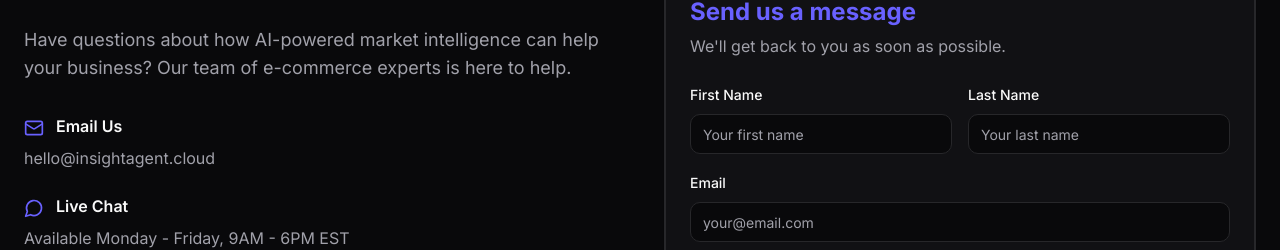
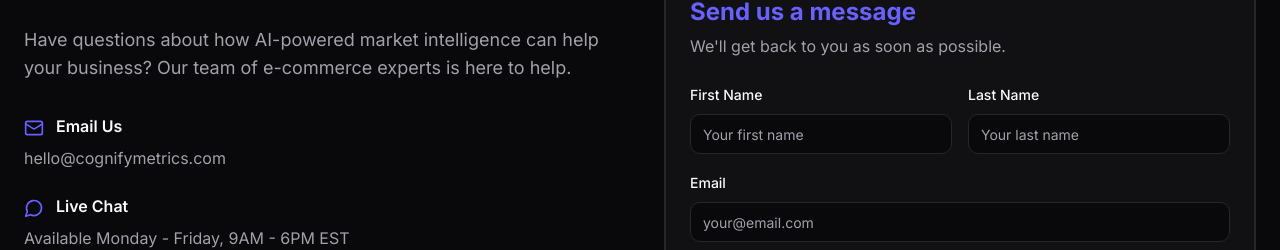
Before and after one commit to oni-biocare/cognify-landing-page, a Next.js app: page / in a window 1280 px wide. Shown: the part 8331-8581 px from the top of the page. Built offline with nearby package versions, Linux system fonts and the light colour scheme.

Commit message:
Update branding across the application: change URLs, email addresses, and logo alt text from Insight Agent to Cognify Metrics for consistency.

```diff
--- a/src/app/page.tsx
+++ b/src/app/page.tsx
@@ -22,7 +22,7 @@ export const metadata = {
   ],
   openGraph: {
     type: "website",
-    url: "https://insightagent.cloud",
+    url: "https://cognifymetrics.com",
     title: "Cognify Metrics - AI-Powered Market Intelligence for E-commerce",
     description: "Transform your e-commerce business with AI-powered trend analysis, keyword optimization, and predictive market intelligence. Trusted by 1000+ e-commerce businesses.",
     images: [
@@ -36,7 +36,7 @@ export const metadata = {
   },
   twitter: {
     card: "summary_large_image",
-    site: "@InsightAgentAI",
+    site: "@CognifyMetrics",
     title: "Cognify Metrics - AI Market Intelligence for E-commerce",
     description: "Discover trending products before your competitors with AI-powered market intelligence. Join 1000+ successful e-commerce businesses.",
     images: ["/twitter-card.jpg"],
--- a/src/components/layout/navbar.tsx
+++ b/src/components/layout/navbar.tsx
@@ -166,7 +166,7 @@ export const Navbar = () => {
               <div className="grid w-[800px] grid-cols-2 gap-5 p-4">
                 <Image
                   src="/onibiocare-logo-full.png"
-                  alt="Insight Agent Logo"
+                  alt="Cognify Metrics Logo"
                   className="h-full w-full rounded-md object-cover"
                   width={800}
                   height={800}
--- a/src/components/layout/sections/contact.tsx
+++ b/src/components/layout/sections/contact.tsx
@@ -111,7 +111,7 @@ export const ContactSection = () => {
                 <Mail className="w-5 h-5 text-primary mt-1" />
                 <div className="font-semibold">Email Us</div>
               </div>
-              <div className="text-muted-foreground">hello@insightagent.cloud</div>
+              <div className="text-muted-foreground">hello@cognifymetrics.com</div>
             </div>
 
             <div>
--- a/src/content/authors/ai-team.json
+++ b/src/content/authors/ai-team.json
@@ -3,7 +3,7 @@
   "avatar": "/images/avatars/ai-team.png",
   "bio": "Market Intelligence Specialists",
   "social": {
-    "twitter": "https://twitter.com/insightagentcloud",
-    "linkedin": "https://linkedin.com/company/insight-agent-cloud"
+    "twitter": "https://twitter.com/cognifymetrics",
+    "linkedin": "https://linkedin.com/company/cognify-metrics"
   }
 }
```
